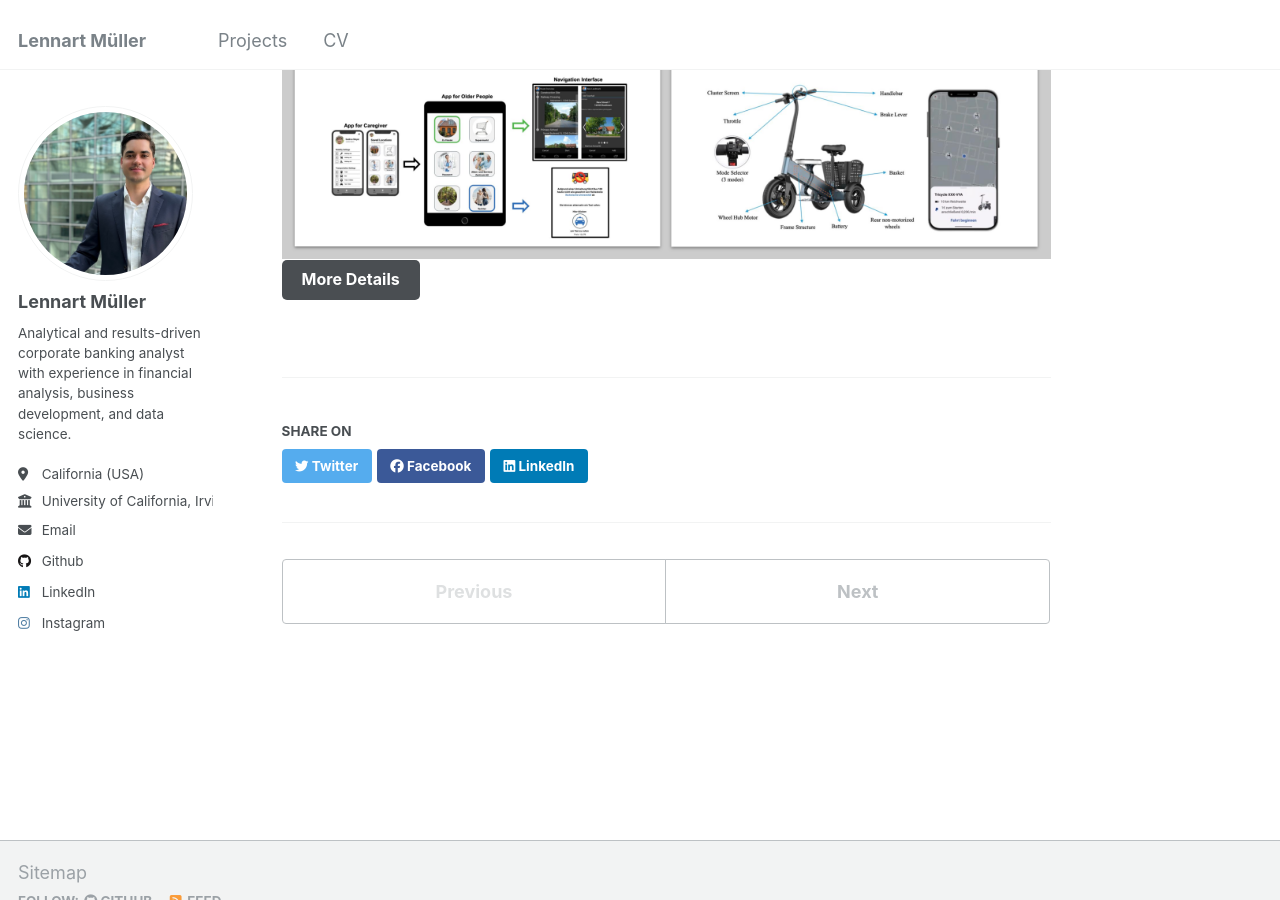
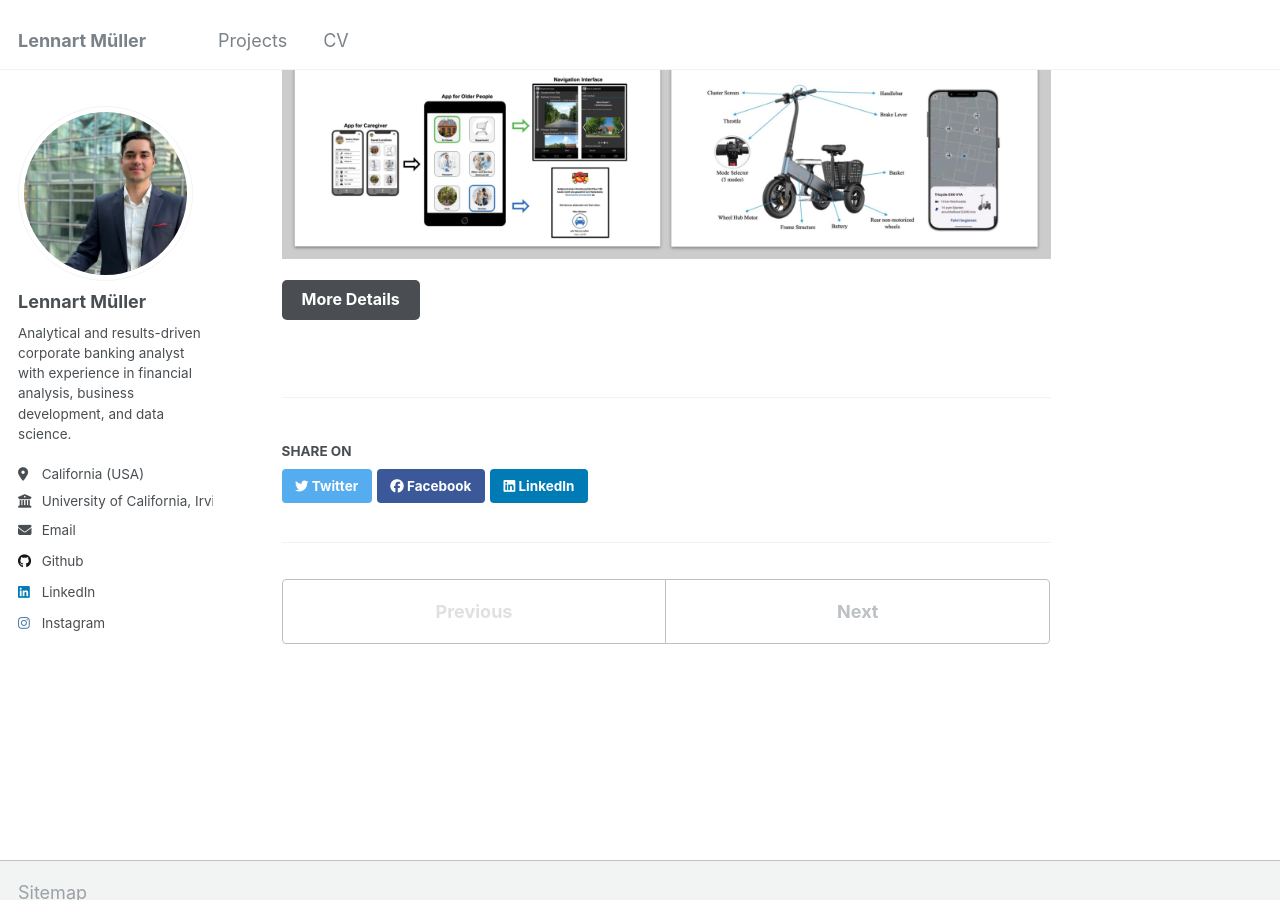
Before and after one commit to lennartmueller123/lennartmueller123.github.io, a Jekyll site: the page built from _projects/project-1.html, in a window 1280 px wide and 900 px high, scrolled down 1177 px. Built offline with Jekyll 4.4.1, drawn with Linux system fonts in a browser that asks for light colours.

Commit message:
Update project-1.html

```diff
--- a/_projects/project-1.html
+++ b/_projects/project-1.html
@@ -25,6 +25,8 @@ The results highlight the barriers and motivators in the various groups of older
 <h2>Prototypes</h2>
 <img src='/images/Prototypen 4x4.png'>
 
+<div style="margin-top: 20px;">
+</div>
 <h1>
   <a href="/files/Prototypes.pdf" download style="display: inline-block; padding: 10px 20px; background-color: #4A4E52; color: white; text-decoration: none; border-radius: 5px; font-size: 16px;">More Details</a>
 </h1>
```
